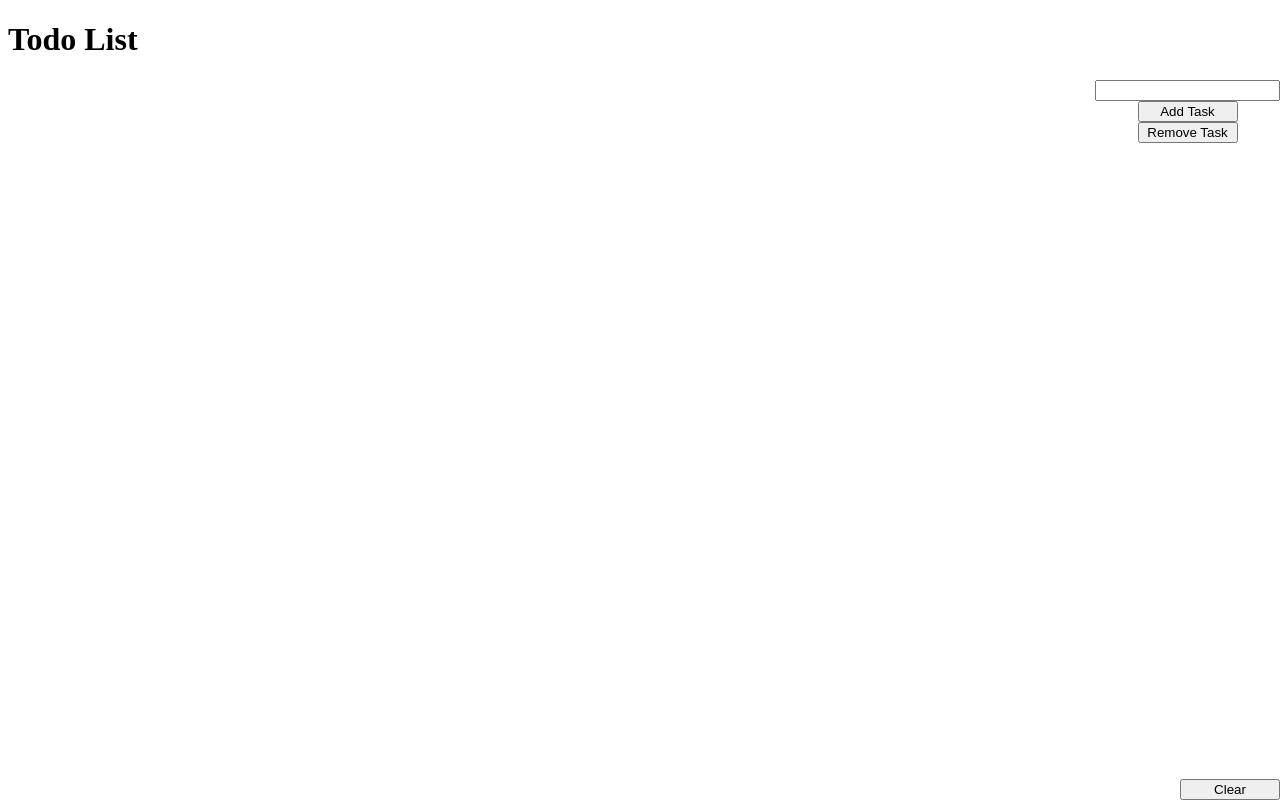
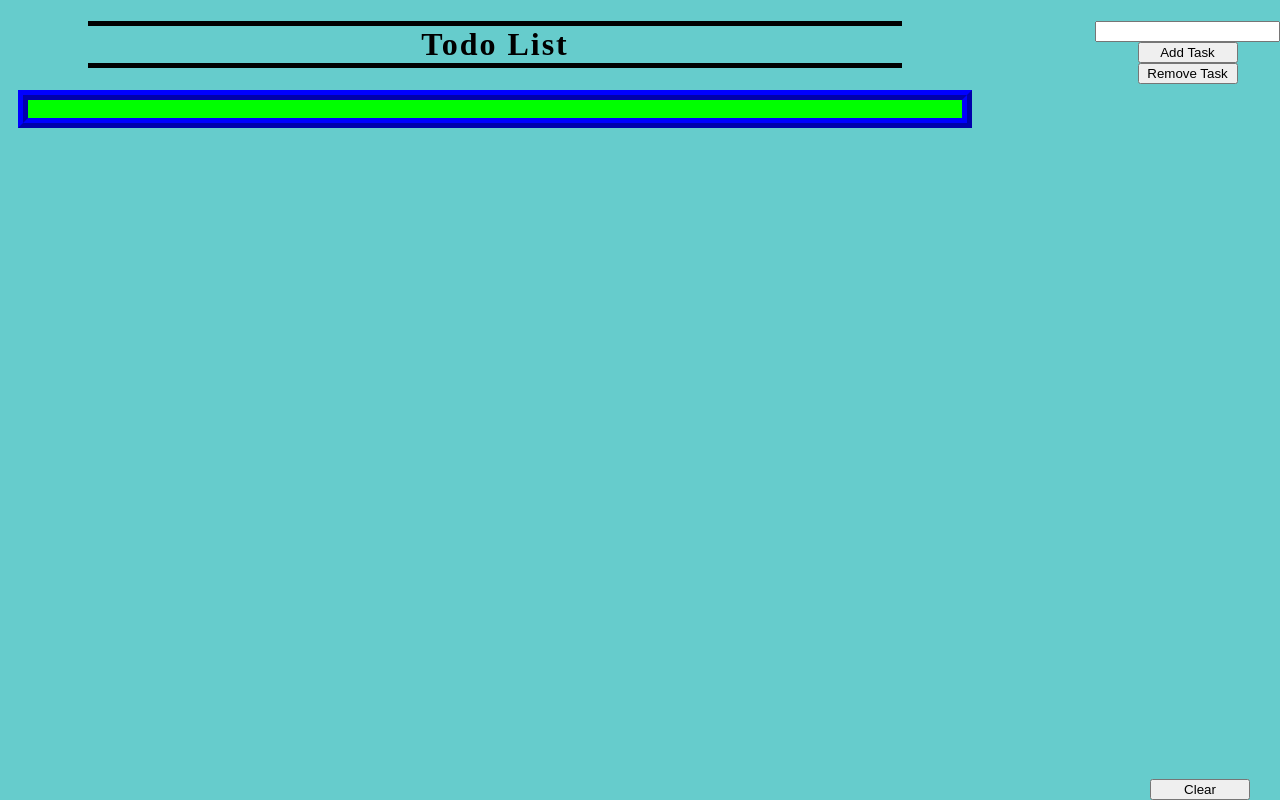
Before and after one commit to ZachAlanMueller/todo-app, a Flask app: page / in a window 1280 px wide. Run offline with Flask 2, Linux system fonts and the light colour scheme; parts of the project's set-up code (start-up, migrations or seed data) failed here and were passed over.

Commit message:
Visual updates, clear button fixed, button position fixed

```diff
--- a/app.py
+++ b/app.py
@@ -95,6 +95,13 @@
                 else:
                     print "Element not in list"
                     call()
+            elif request.form['submit'] == "Clear":
+
+                for x in range(0, r.llen('list')):
+                    r.lpop('list')
+                call()
+
+                print "Clearing the list!"
 
 
             return redirect(url_for("todoList"))
--- a/templates/index.html
+++ b/templates/index.html
@@ -3,10 +3,11 @@
 <title>Todo App</title>
 
 <head>
-
+    <!--- JS SCRIPTS --->
     <script type="text/javascript" src="http://code.jquery.com/jquery-latest.min.js"></script> <!--- https jquery --->
     <script type="text/javascript" src="/static/script.js"></script>
     <script type="type/javascript" scr="/static/jquery.min.js"></script> <!--- local jquery --->
+    <!--- END JS SCRIPTS --->
 
 
 </head>
@@ -15,51 +16,58 @@
 <body class = "body">
 
     <body>
-        <h1>Todo List</h1>
-        <!--- Area for list to be made--->
-        <h4>
-        <p id="list">
-            {% for x in range(0, length) %}
-                {{ mylist[x] }}<br><br>
-            {% endfor %}
-        </p>
+        <!--- STYLE --->
 
-        <!---
-        <script>
-            write()
-            document.getElementById("clear").onclick = function() {clearElems()};           //Clear button
-            document.getElementById("toRemove").onclick = function() {removeTask()};        //Remove button
-            document.getElementById("toAdd").onclick = function() {addTask()};              //Add Button
+        <style>
+            #list {
+            background-color: #00FF00;
+            margin-left: 10px;
+            margin-right: 300px;
+            border-style: ridge;
+            border-color: blue;
+            border-width: 10px;
+            text-align: center;
+            }
+        </style>
+        <style>
+            body {
+            background-color: #66CCCC;
+            }
+        </style>
+        <style>
+            h1 {
+            color: black;
+            letter-spacing: 2px;
+            border-bottom-style: solid;
+            border-top-style: solid;
+            border-color: black;
+            border-width: 5px;
+            margin-left: 80px;
+            margin-right: 370px;
+            text-align: center;
+            }
+        </style>
 
-        </script>
-        --->
+        <!--- END STYLE --->
 
-        </div>
-        </h4>
-        <div>
+
+
+        <!--- BUTTONS --->
+
         <p id="errors"></p>
         <div
             style="
                 bottom: 0;
-                right: 0;
+                right: 30px;
                 position: absolute;
                 "
             id="buttons">
-            <button id="clear" style="width: 100px">Clear</button>
-        </div>
-        <!---
-        <div
-            <form action="" method="post">
-                <input type="text" name="toAdd" value="Put a new todo here!{{ request.form.toAdd }}">
-                <input type="submit" value="Add"><br>
-                <input type="text" name="toRemove" value="Put removal # here!">
-                <input type="text" name="toRemove" value="Put a done todo here!{{ request.form.toRemove }}">
-                <input type="submit" value="Remove">
+            <form method="post">
+                 <input type="submit" name="submit" id="clear" style="width: 100px" value="Clear">
             </form>
 
+        </div>
 
-        </div>
-        --->
         <div
             style="
                 top: 150;
@@ -72,12 +80,28 @@
             <form method="post">
                  <input type="text" id="inputField" name="inputField" value="{{ request.form.inputField }}"><br>
 
-                 <input type="submit" name="submit" id="toAdd" style="width: 100px" value="Add Task"></button><br>
+                 <input type="submit" name="submit" id="toAdd" style="width: 100px" value="Add Task"><br>
 
-                 <input type="submit" name="submit" id="toRemove" style="width: 100px" value="Remove Task"></button><br>
+                 <input type="submit" name="submit" id="toRemove" style="width: 100px" value="Remove Task"><br>
              </form>
-         </div>
+        </div>
 
+        <!--- END BUTTONS --->
+
+        <!-- CONENT --->
+        <h1>Todo List</h1>
+
+        <h4>
+        <p id="list"><br>
+            {% for x in range(0, length) %}
+                {{ mylist[x] }}<br><br>
+            {% endfor %}
+        </p>
+
+
+        </h4>
+
+        <!--- END CONTENT --->
 
     </body>
 
```
Also changed, not shown: static/alertscript.js (+11 -1 lines).
